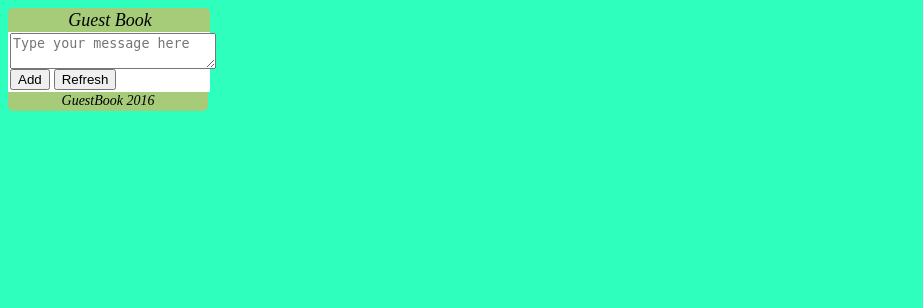
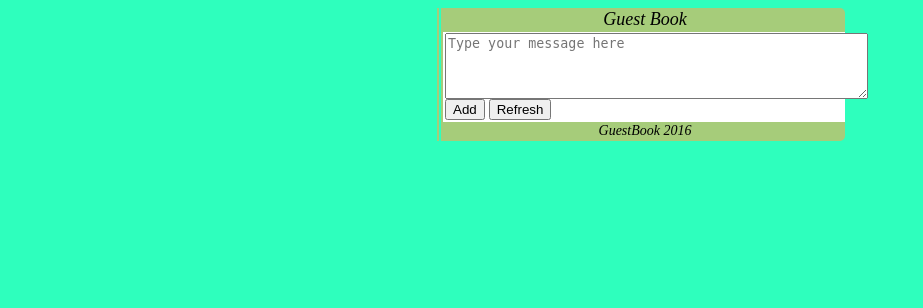
Before and after one commit to Nicknixer/guestbook, a PHP site: page / in a window 1280 px wide. Shown: the top 308 px of the page, without its empty margins (0-923 px from the left). Run offline with PHP 8.4, Linux system fonts and the light colour scheme; data that the repository does not hold is empty.

Commit message:
Correct style

```diff
--- a/tpl/footer.tpl
+++ b/tpl/footer.tpl
@@ -1,3 +1,4 @@
 <div class="foot"><i>GuestBook 2016</i></div>
+</div>
 </body>
 </html>
--- a/tpl/header.tpl
+++ b/tpl/header.tpl
@@ -4,4 +4,5 @@
 		<link rel="stylesheet" href="tpl/style.css" type="text/css"/>
 	</header>
 	<body>
+             <div class="all">
 		<div class="head"><i><?php echo $title; ?></i></div>
--- a/tpl/index.tpl
+++ b/tpl/index.tpl
@@ -7,7 +7,7 @@
 
 
 <form action="?" method="POST">
-	<textarea name="message" cols="23" rows="2" maxlength="45" placeholder="Type your message here"><?php echo $msg_after_refresh; ?></textarea>
+	<textarea name="message" cols="50" rows="4" maxlength="450" placeholder="Type your message here"><?php echo $msg_after_refresh; ?></textarea>
 	<br/>
 	<input type="submit" name="add" value="Add"/>
         <input type="submit" name="refresh" value="Refresh"/>
--- a/tpl/style.css
+++ b/tpl/style.css
@@ -4,37 +4,48 @@ color: #000;
 }
 .head {
 background: #a6cc7a;
-width:200px;
+width:400px;
 text-align: center;
-padding: 2px 0px 1px 2px;
+padding: 1px 0px 2px 2px;
 margin: 0px;
 font-family: Coursive;
-border-radius: 5px 5px 0 0;
+border-radius: 0 5px 0 0;
 font-size: 18px;
 }
 .foot {
+margin: 0px;
 background: #a6cc7a;
-width:200px;
+width:400px;
 text-align: center;
-padding: 1px 0px 2px 0px;
+padding: 1px 0px 2px 2px;
 margin: 0px;
 font-size: 14px;
 
-border-radius: 0 0 5px 5px;
+border-radius: 0 0 5px 0;
 }
 .msg {
+margin: 0px;
 background: #e6f0da;
-width:200px;
+width:400px;
 text-align: left;
 padding: 1px 0px 2px 2px;
 margin: 0px;
 font-size: 16px;
+
 }
 form {
+margin: 0px;
 background: #fff;
-width:200px;
+width:400px;
 text-align: left;
 padding: 1px 0px 2px 2px;
 margin: 0px;
 font-size: 16px;
+
 }
+.all {
+border-left: 6px double #a6cc7a;
+margin: 0 auto;
+width: 400px;
+
+}
```
